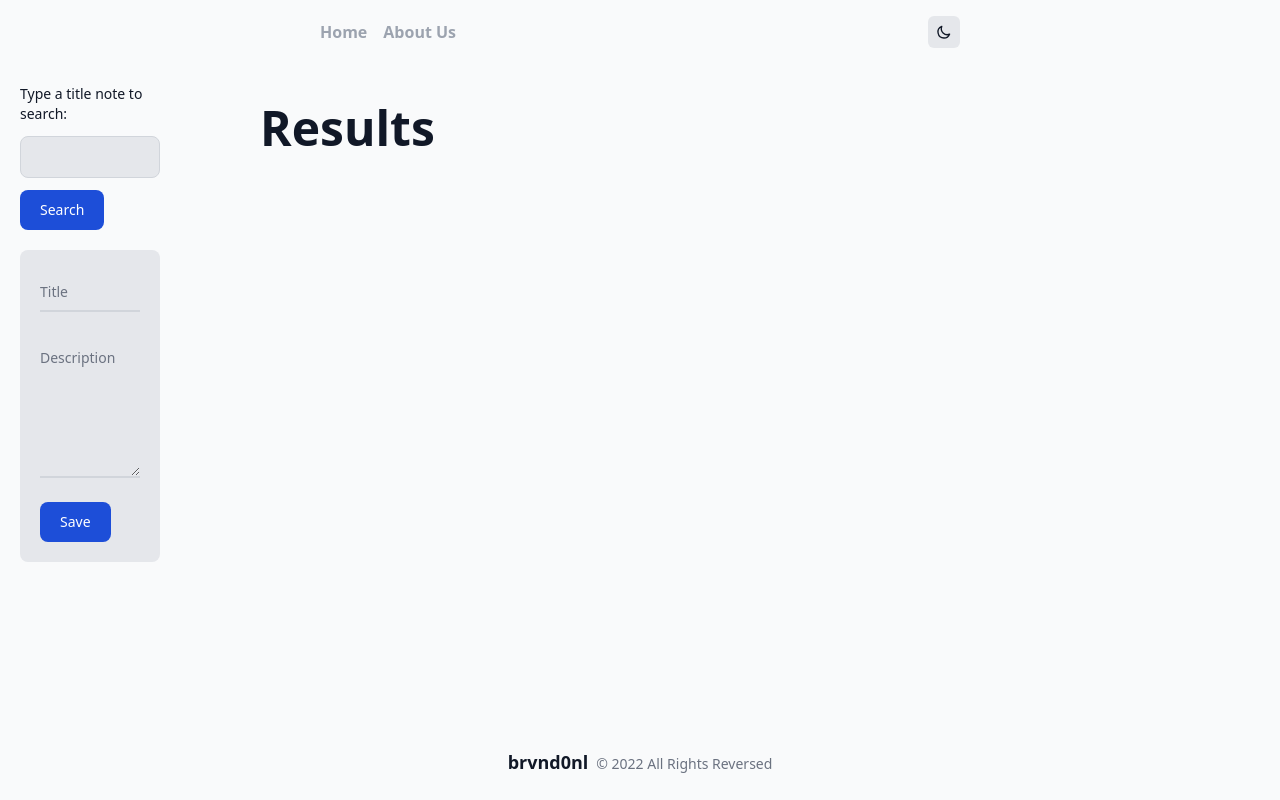
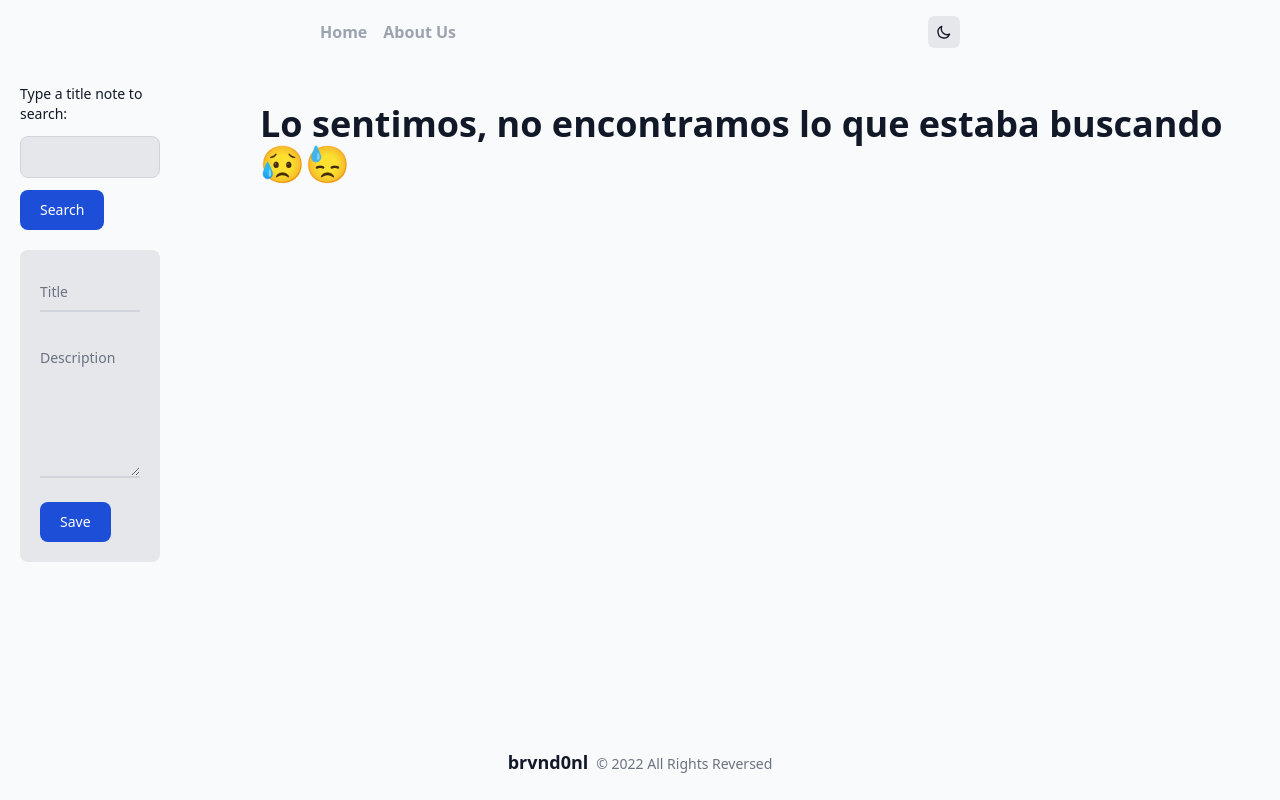
Before and after one commit to brvnd0nl/mind-junk, a Next.js app: page / in a window 1280 px wide. Built offline with nearby package versions, Linux system fonts and the light colour scheme.

Commit message:
Agregando mensaje en caso de no encontrar resultados en la busqueda

```diff
--- a/components/ResultHystory.tsx
+++ b/components/ResultHystory.tsx
@@ -8,7 +8,19 @@ const ResultHistory = () => {
   const indexOfLastNote = currentPage * notesPerPage;
   const indexOfFisrtNote = indexOfLastNote - notesPerPage;
   const currentNotes = arrayNotes.length > notesPerPage ? arrayNotes.slice(indexOfFisrtNote, indexOfLastNote) : arrayNotes;
+  console.log("🚀 ~ file: ResultHystory.tsx ~ line 11 ~ ResultHistory ~ currentNotes", currentNotes)
 
+
+
+  if(currentNotes.length < 1){
+    return(
+      <>
+        <div className="flex flex-col items-center sm:items-start gap-4 rounded-xl p-5">
+          <h1 className="text-4xl font-semibold">Lo sentimos, no encontramos lo que estaba buscando 😥😓</h1>
+        </div>
+      </>
+    );
+  }
 
   return (
     <>
```
